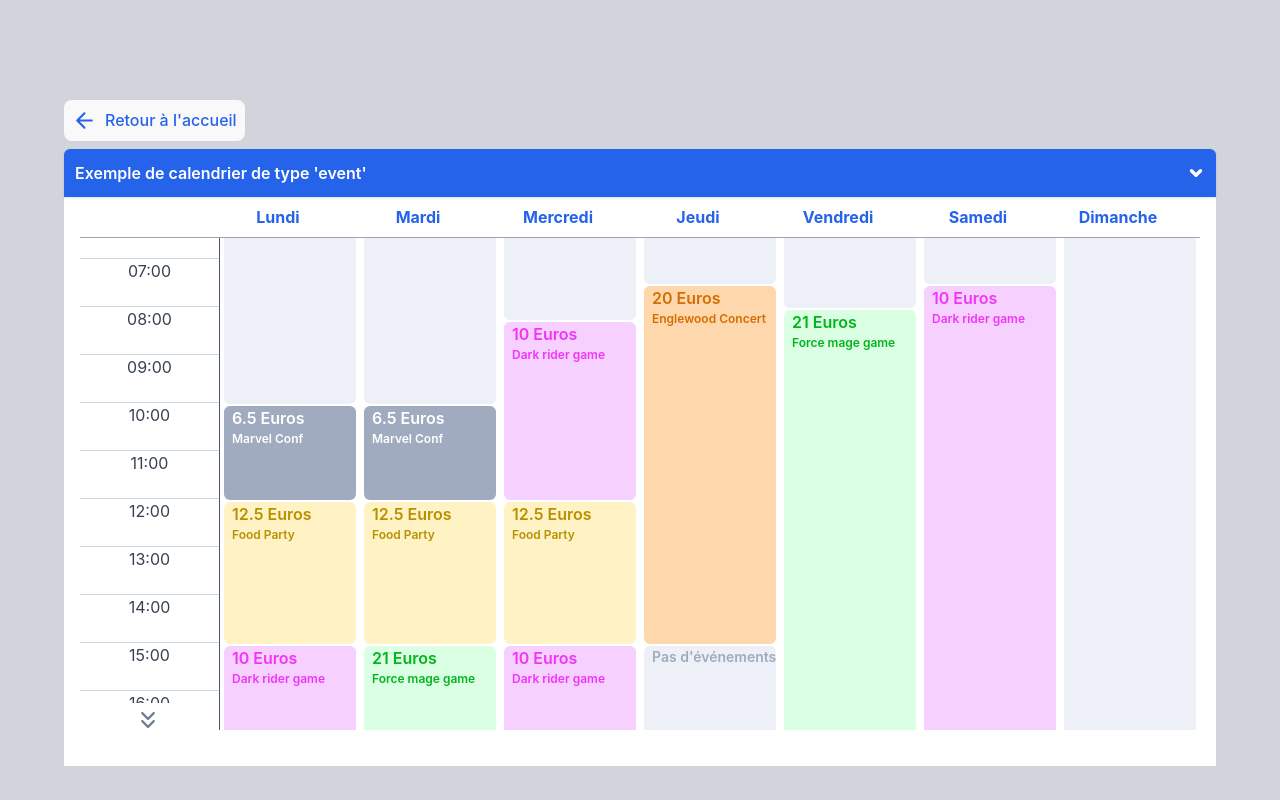
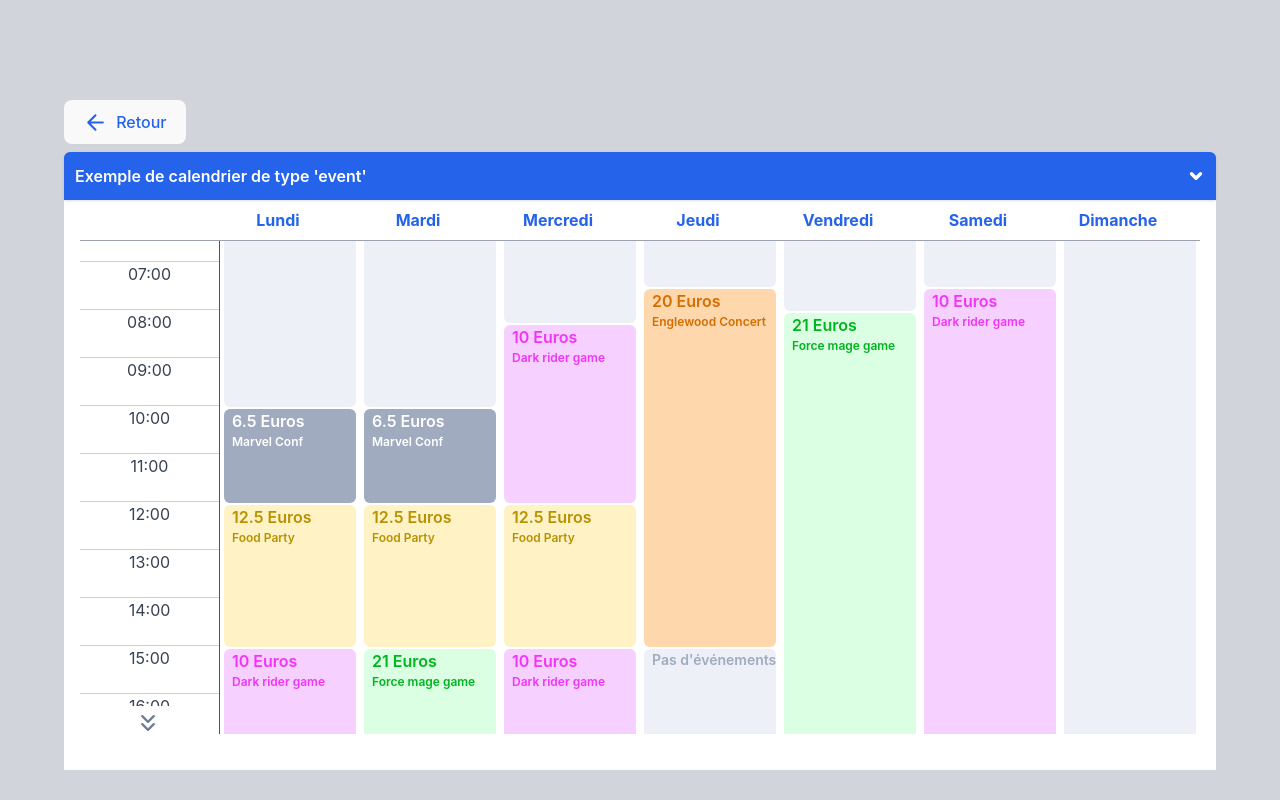
Before and after one commit to rodolphe37/simple-schedule-library-example, a React (Vite) app: page /schedule/a397f1fe-14bf-4ca3-af8c-e497b98451f7 in a window 1280 px wide. Built offline with nearby package versions, Linux system fonts and the light colour scheme.

Commit message:
Added some infos to the README file

```diff
--- a/src/App.tsx
+++ b/src/App.tsx
@@ -3,7 +3,13 @@ import "./App.css";
 import { bgGray200_700Color } from "./utils/style";
 // Per dependencies
 import { Suspense, useEffect, useState } from "react";
-import { Navigate, Route, Routes, useLocation } from "react-router-dom";
+import {
+  Navigate,
+  Route,
+  Routes,
+  useLocation,
+  useNavigate,
+} from "react-router-dom";
 
 // Import necessary for language (fr or en) & for theme (dark or light) - (for the example)
 import { useLocale } from "./appComponents/context/useLocale";
@@ -27,6 +33,7 @@ import { SchedulesLayout } from "./components/layout/SchedulesLayout";
 function App() {
   const { locale, setLocale } = useLocale();
   const { theme, setTheme } = useTheme();
+  const navigate = useNavigate();
 
   useEffect(() => {
     if (isDarkMode) {
@@ -42,6 +49,7 @@ function App() {
   const [withLegend, setWithLegend] = useState(false);
   const [withList, setWithList] = useState(false);
   const [withDays, setWithDays] = useState(false);
+  const withListReturnButton = true;
   const [isDarkMode, setIsDarkMode] = useState(theme === "dark" ? true : false);
 
   // the default order of background colors in the array is
@@ -74,7 +82,7 @@ function App() {
     eventType_4: "Présence 4",
     eventType_5: "Éco",
     eventType_6: "Absence",
-    eventType_7: "Hors gel",
+    eventType_7: "rendez-vous quotidien",
   };
   //  For french/English support both at the same time
   const eventsNameUs: TeventsName = {
@@ -84,7 +92,7 @@ function App() {
     eventType_4: "Presence 4",
     eventType_5: "Eco",
     eventType_6: "Away",
-    eventType_7: "Frost protection",
+    eventType_7: "daily appointment",
   };
 
   const params = {
@@ -106,6 +114,7 @@ function App() {
         {!location.pathname.includes("schedule") ? (
           <TestButtons {...params} />
         ) : null}
+
         <Routes>
           <Route path="/" element={<HomePage />} />
           <Route
@@ -122,6 +131,9 @@ function App() {
                 }
               >
                 <SchedulesLayout
+                  withListReturnButton={withListReturnButton}
+                  withListButtonName="Retourner à la page d'acceuil"
+                  withListButtonNameUs="Go to HomePage"
                   scheduleByEventPlace={scheduleByEventPlace}
                   weekStartsOn={weekStartsOn}
                   isInDarkMode={isDarkMode}
@@ -142,6 +154,13 @@ function App() {
           <Route path="*" element={<Navigate replace to="/" />} />
         </Routes>
       </div>
+      {withList &&
+      !withListReturnButton &&
+      location.pathname.includes("schedule") ? (
+        <button style={{marginTop:"7vh"}} onClick={() => navigate("/")}>
+          Revenir à la liste des options
+        </button>
+      ) : null}
     </div>
   );
 }
--- a/src/components/layout/SchedulesLayout.tsx
+++ b/src/components/layout/SchedulesLayout.tsx
@@ -24,6 +24,9 @@ export const SchedulesLayout = ({
   eventsTextColor,
   eventsName,
   eventsNameUs,
+  withListButtonName,
+  withListButtonNameUs,
+  withListReturnButton,
 }: {
   scheduleByEventPlace: {
     schedules: {
@@ -68,6 +71,9 @@ export const SchedulesLayout = ({
   withDays?: boolean;
   withList?: boolean;
   withLegend?: boolean;
+  withListButtonName?: string;
+  withListButtonNameUs?: string;
+  withListReturnButton?: boolean;
 }) => {
   useLayoutEffect(() => {
     window.scrollTo({
@@ -95,6 +101,10 @@ export const SchedulesLayout = ({
               <ErrorBoundary FallbackComponent={ErrorFallback}>
                 {withList ? (
                   <SchedulesDetails
+                    withListReturnButton={withListReturnButton}
+                    withListButtonNameUs={withListButtonNameUs}
+                    withListButtonName={withListButtonName}
+                    isDarkMode={isInDarkMode}
                     locale={locale}
                     scheduleByEventPlace={scheduleByEventPlace}
                   />
--- a/src/components/schedules/ScheduleViewWrapper.tsx
+++ b/src/components/schedules/ScheduleViewWrapper.tsx
@@ -170,7 +170,7 @@ const ScheduleViewWrapper = ({
           </h1>
         ) : null}
         <button
-          className="flex text-blue-600 hover:text-blue-800 dark:bg-gray-400 dark:text-white p-2 mb-2 mt-1 appearance-none outline-none focus:outline-none border-none active:border-none focus:border-none hover:border-none"
+          className="flex text-blue-600 hover:text-blue-800 dark:bg-gray-400 dark:text-white p-23 mb-2 mt-1 appearance-none outline-none focus:outline-none border-none active:border-none focus:border-none hover:border-none"
           onClick={() => (withList ? navigate(-1) : navigate("/"))}
         >
           <BackArrowIcon />
@@ -181,7 +181,7 @@ const ScheduleViewWrapper = ({
             </p>
           ) : (
             <p className="ml-2">
-              {locale === "fr" ? "Retour à l'accueil" : "Back to the home page"}
+              {locale === "fr" ? "Retour " : "Back "}
             </p>
           )}
         </button>
--- a/src/components/schedules/SchedulesDetails.tsx
+++ b/src/components/schedules/SchedulesDetails.tsx
@@ -7,9 +7,17 @@ import { getSchedulesByEventPlaceIdResponse } from "../../entities/schedules";
 const SchedulesDetails = ({
   scheduleByEventPlace,
   locale,
+  isDarkMode,
+  withListButtonName,
+  withListButtonNameUs,
+  withListReturnButton
 }: {
   scheduleByEventPlace: getSchedulesByEventPlaceIdResponse;
   locale: string;
+  isDarkMode?: boolean;
+  withListButtonName?: string;
+  withListButtonNameUs?: string;
+  withListReturnButton?: boolean
 }) => {
   const [openCardId, setOpenCardId] = useState<string>("");
   const { width } = useWindowDimensions();
@@ -34,15 +42,23 @@ const SchedulesDetails = ({
     <div
       data-testid="schedulesCard"
       style={schedulesContainerStyle(width)}
-      className={" w-full min-w-80  min-h-28 mr-10 pr-8 "}
+      className={" w-full min-w-80  min-h-28 mr-10 pr-8 flex flex-col"}
     >
-      <Link
-        data-testid="forget-password"
-        className={`${textWhite_blue500} text-xs underline`}
-        to={`/`}
+      {withListReturnButton ? <button
+        style={{
+          background: isDarkMode ? "#9ca3af" : "#f9f9f9",
+          width: "25%",
+          marginBottom: "1vh",
+        }}
       >
-        Go to HomePage
-      </Link>
+        <Link
+          data-testid="forget-password"
+          className={`${textWhite_blue500} text-l `}
+          to={`/`}
+        >
+          {locale === "fr" ? withListButtonName : withListButtonNameUs}
+        </Link>
+      </button> : null}
       <div className="text-left pb-2 text-blue-600 dark:text-white font-semibold">
         <p>{locale === "fr" ? "Liste des plannings" : "List of schedules"}</p>
       </div>
--- a/src/components/schedules/week-planning/components/CellEvent.tsx
+++ b/src/components/schedules/week-planning/components/CellEvent.tsx
@@ -162,9 +162,7 @@ const CellEvent = ({
                 {eventByEventType === "temp"
                   ? numbersForCalendarType + isFrenchDegree
                   : null}
-                {eventByEventType === "calendar"
-                  ? null
-                  : null}
+                {eventByEventType === "calendar" ? null : null}
               </p>
               {currentEventType?.key === EventTypes.EVENT_TYPE_6 &&
               eventByEventType === "event" ? (
@@ -176,8 +174,8 @@ const CellEvent = ({
                   style={
                     modalContentForDisplaying?.eventTitle &&
                     modalContentForDisplaying.eventTitle.length > 0
-                      ? { fontSize: "12px" }
-                      : { fontSize: "14px" }
+                      ? { fontSize: "12px", whiteSpace: "pre-line" }
+                      : { fontSize: "14px", whiteSpace: "pre-line" }
                   }
                 >
                   {modalContentForDisplaying?.day === day &&
@@ -185,12 +183,8 @@ const CellEvent = ({
                   modalContentForDisplaying.eventTitle.length > 0
                     ? modalContentForDisplaying.eventTitle
                     : locale === "fr"
-                    ? eventInstructionNameFr(
-                        eventInstructionTextWithoutWhiteSpace
-                      )
-                    : eventInstructionNameUs(
-                        eventInstructionTextWithoutWhiteSpace
-                      )}
+                    ? eventInstructionNameFr(event.instruction)
+                    : eventInstructionNameUs(event.instruction)}
                 </p>
               )}
             </span>
--- a/src/index.css
+++ b/src/index.css
@@ -17,14 +17,14 @@
   -moz-osx-font-smoothing: grayscale;
 }
 
-a {
+/* a {
   font-weight: 500;
   color: #646cff;
   text-decoration: inherit;
 }
 a:hover {
   color: #535bf2;
-}
+} */
 
 body {
   margin: 0;
--- a/src/translations/locales/fr.json
+++ b/src/translations/locales/fr.json
@@ -44,7 +44,7 @@
     "schedule.dayOfWeek.three": "Mercredi",
     "schedule.dayOfWeek.two": "Mardi",
     "schedule.view.returnButton.text": "Retour à la liste",
-    "schedule.view.returnHomeButton.text": "Retour à l'accueil",
+    "schedule.view.returnHomeButton.text": "Retour",
     "schedules.page.eventDetails.modal.day.text": "Jour :",
     "schedules.page.eventDetails.modal.endTime.text": "Fin :",
     "schedules.page.eventDetails.modal.startTime.text": "Début :",
```
